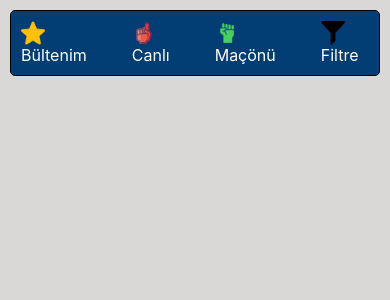
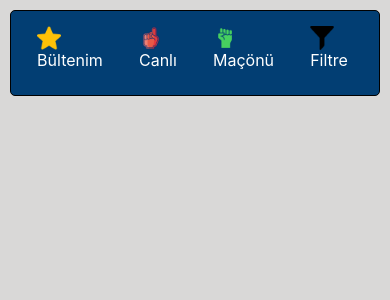
Before and after one commit to bstkpnr/invenoa-case, a React Native app: screen / in a window 390 px wide. Shown: the top 300 px of the page. Built offline with nearby package versions, Linux system fonts and the light colour scheme.

Commit message:
edit fix

```diff
--- a/src/components/MenuItem/MenuItem.style.ts
+++ b/src/components/MenuItem/MenuItem.style.ts
@@ -1,13 +1,16 @@
 import {StyleSheet, Dimensions} from 'react-native';
 
 export default StyleSheet.create({
-
+  container: {
+    width: Dimensions.get('window').width,
+  },
   menuItem: {
     flexDirection: 'row',
-    alignItems: 'center',
-    marginRight: 30,
-    padding: 5,
-
+    alignItems:'flex-start',
+    padding: 10,
+    position: 'relative',
+    marginBottom: 10,
+    zIndex:1
   },
   menuText: {
     fontSize: 16,
@@ -17,16 +20,19 @@ export default StyleSheet.create({
   subMenuContainer: {
     flexDirection: 'row',
     borderWidth: 1,
-    padding: 10,
+    padding: 5,
     borderRadius: 10,
     borderColor:'#fff',
-
-
+    position: 'absolute',
+    left: 60,
+    top: 0,
+    overflow: 'visible',
+    zIndex: 2,
+    backgroundColor:'#F5F5F5'
   },
-
   subMenuText: {
     fontSize: 14,
-    color: '#fff',
+    color: '#F24C3D',
     marginRight: 5,
   },
   icon: {
@@ -38,6 +44,5 @@ export default StyleSheet.create({
     width: 20,
     height: 20,
     margin: 3,
-
   }
 });
--- a/src/components/MenuItem/MenuItem.tsx
+++ b/src/components/MenuItem/MenuItem.tsx
@@ -1,7 +1,6 @@
-import React, { useState } from 'react';
+import React, { useEffect, useState } from 'react';
 import { View, Text, TouchableOpacity, Image, Animated } from 'react-native';
-import { data } from '../../data/data';
-import styles from './MenuItem.style'
+import styles from './MenuItem.style';
 import { ScrollView } from 'react-native-gesture-handler';
 
 interface SubMenu {
@@ -18,47 +17,51 @@ interface Menu {
   onSubMenuClick?: (subMenu: SubMenu) => void;
 }
 
-const MenuItem: React.FC<Menu> = ({ name, img, subMenus, onSubMenuClick }) => {
-  const [isActive, setIsActive] = useState(false);
-  const [scaleValue] = useState(new Animated.Value(1));
+const MenuItem: React.FC<Menu> = ({ id, name, img, subMenus, onSubMenuClick }) => {
+  const [activeSubMenuId, setActiveSubMenuId] = useState<number | null>(null);
+  const opacity = new Animated.Value(1);
 
-  const onMenuItemPressIn = () => {
-    Animated.spring(scaleValue, {
-      toValue: 1.1,
+  useEffect(() => {
+    Animated.timing(opacity, {
+      toValue: activeSubMenuId !== null && activeSubMenuId !== id ? 0 : 1,
+      duration: 300,
       useNativeDriver: true,
     }).start();
-  };
-
-  const onMenuItemPressOut = () => {
-    Animated.spring(scaleValue, {
-      toValue: 1.0,
-      useNativeDriver: true,
-    }).start();
-  };
+  }, [activeSubMenuId]);
 
   return (
-    <View style={styles.menuItem}>
+    <Animated.View
+      style={[
+        styles.menuItem,
+        { opacity: opacity, zIndex: activeSubMenuId === id ? 1 : 0 },
+      ]}
+    >
       <TouchableOpacity
-        onPressIn={onMenuItemPressIn}
-        onPressOut={onMenuItemPressOut}
-        onPress={() => setIsActive(!isActive)}
-        style={{ transform: [{ scale: scaleValue }] }}
+        onPress={() => setActiveSubMenuId(activeSubMenuId === id ? null : id)}
       >
         <Image source={img} style={styles.icon} />
         <Text style={styles.menuText}>{name}</Text>
       </TouchableOpacity>
 
-      {isActive && (
-        <ScrollView horizontal showsHorizontalScrollIndicator={false} style={styles.subMenuContainer}>
-          {subMenus.map((subMenu) => (
-            <TouchableOpacity key={subMenu.id} onPress={() => onSubMenuClick ? onSubMenuClick(subMenu) : null}>
-              <Image source={subMenu.img} style={styles.subIcon} />
-              <Text style={styles.subMenuText}>{subMenu.subMenuName}</Text>
-            </TouchableOpacity>
-          ))}
-        </ScrollView>
+      {activeSubMenuId === id && (
+        <View style={styles.subMenuContainer}>
+          <ScrollView
+            horizontal
+            showsHorizontalScrollIndicator={false}
+          >
+            {subMenus.map(subMenu => (
+              <TouchableOpacity
+                key={subMenu.id}
+                onPress={() => (onSubMenuClick ? onSubMenuClick(subMenu) : null)}
+              >
+                <Image source={subMenu.img} style={styles.subIcon} />
+                <Text style={styles.subMenuText}>{subMenu.subMenuName}</Text>
+              </TouchableOpacity>
+            ))}
+          </ScrollView>
+        </View>
       )}
-    </View>
+    </Animated.View>
   );
 };
 
--- a/src/components/Navbar/Navbar.style.ts
+++ b/src/components/Navbar/Navbar.style.ts
@@ -8,14 +8,15 @@ export default StyleSheet.create({
   },
   navBar: {
     flexDirection: 'row',
-    justifyContent: 'flex-start',
+    justifyContent:'space-evenly',
     alignItems: 'center',
     borderWidth: 1,
     borderRadius: 5,
     padding: 5,
     width: '100%',
     flexWrap: 'nowrap',
-    backgroundColor:'#023E73'
+    backgroundColor:'#023E73',
+    overflow: 'hidden',
 
   },
   selectedSubMenu: {
--- a/src/components/Navbar/Navbar.tsx
+++ b/src/components/Navbar/Navbar.tsx
@@ -1,5 +1,5 @@
 import React, { useState } from 'react';
-import { View, Text, TouchableOpacity, ScrollView, StyleSheet, Image, Button } from 'react-native';
+import { View, Text, TouchableOpacity, ScrollView, StyleSheet, Image } from 'react-native';
 import MenuItem from '../MenuItem/MenuItem';
 import { data } from '../../data/data';
 import styles from './Navbar.style'
--- a/src/data/data.ts
+++ b/src/data/data.ts
@@ -1,127 +1,88 @@
-
-const data=[
+const data = [
   {
     name: 'Bültenim',
-        img:require('../assets/star.png'),
+    img: require('../assets/star.png'),
     subMenus: [
       {
-                id:1,
-                subMenuName:'Futbol',
-                img:require('../assets/soccer-ball-variant.png')
+        id: 1,
+        subMenuName: 'Futbol',
+        img: require('../assets/soccer-ball-variant.png'),
       },
       {
-                id:2,
-                subMenuName:'Voleybol',
-                img:require('../assets/volleyball.png')
+        id: 2,
+        subMenuName: 'Voleybol',
+        img: require('../assets/volleyball.png'),
       },
       {
-                id:3,
-                subMenuName:'Hentbol',
-                img:require('../assets/handball.png')
+        id: 3,
+        subMenuName: 'Hentbol',
+        img: require('../assets/handball.png'),
       },
-            {
-                id:4,
-                subMenuName:'Buz Hokeyi',
-                img:require('../assets/ice-hockey.png')
-            },
-            {
-                id:5,
-                subMenuName:'Uzun Vadeli',
-                img:require('../assets/long-term.png')
-            }
     ],
   },
   {
     name: 'Canlı',
-        img:require('../assets/foam-hand.png'),
+    img: require('../assets/foam-hand.png'),
     subMenus: [
       {
-                id:1,
-                subMenuName:'Futbol',
-                img:require('../assets/soccer-ball-variant.png')
+        id: 1,
+        subMenuName: 'Futbol',
+        img: require('../assets/soccer-ball-variant.png'),
       },
       {
-                id:2,
-                subMenuName:'Voleybol',
-                img:require('../assets/volleyball.png')
+        id: 2,
+        subMenuName: 'Voleybol',
+        img: require('../assets/volleyball.png'),
       },
       {
-                id:3,
-                subMenuName:'Hentbol',
-                img:require('../assets/handball.png')
+        id: 3,
+        subMenuName: 'Hentbol',
+        img: require('../assets/handball.png'),
+      },
+    ],
   },
   {
-                id:4,
-                subMenuName:'Buz Hokeyi',
-                img:require('../assets/ice-hockey.png')
+    name: 'Maçönü',
+    img: require('../assets/power.png'),
+    subMenus: [
+      {
+        id: 1,
+        subMenuName: 'Futbol',
+        img: require('../assets/soccer-ball-variant.png'),
       },
       {
-                id:5,
-                subMenuName:'Uzun Vadeli',
-                img:require('../assets/long-term.png')
-            }
-        ],      },
-      {
-        name: 'Maçönü',
-        img:require('../assets/power.png'),
-        subMenus: [
-            {
-                id:1,
-                subMenuName:'Futbol',
-                img:require('../assets/soccer-ball-variant.png')
+        id: 2,
+        subMenuName: 'Voleybol',
+        img: require('../assets/volleyball.png'),
       },
       {
-                id:2,
-                subMenuName:'Voleybol',
-                img:require('../assets/volleyball.png')
+        id: 3,
+        subMenuName: 'Hentbol',
+        img: require('../assets/handball.png'),
       },
-            {
-                id:3,
-                subMenuName:'Hentbol',
-                img:require('../assets/handball.png')
-            },
-            {
-                id:4,
-                subMenuName:'Buz Hokeyi',
-                img:require('../assets/ice-hockey.png')
-            },
-            {
-                id:5,
-                subMenuName:'Uzun Vadeli',
-                img:require('../assets/long-term.png')
-            }
     ],
   },
   {
     name: 'Filtre',
-        img:require('../assets/filter.png'),
+    img: require('../assets/filter.png'),
     subMenus: [
       {
-                id:1,
-                subMenuName:'Futbol',
-                img:require('../assets/soccer-ball-variant.png')
+        id: 1,
+        subMenuName: 'Futbol',
+        img: require('../assets/soccer-ball-variant.png'),
       },
       {
-                id:2,
-                subMenuName:'Voleybol',
-                img:require('../assets/volleyball.png')
+        id: 2,
+        subMenuName: 'Voleybol',
+        img: require('../assets/volleyball.png'),
       },
       {
-                id:3,
-                subMenuName:'Hentbol',
-                img:require('../assets/handball.png')
+        id: 3,
+        subMenuName: 'Hentbol',
+        img: require('../assets/handball.png'),
       },
-            {
-                id:4,
-                subMenuName:'Buz Hokeyi',
-                img:require('../assets/ice-hockey.png')
+    ],
   },
-            {
-                id:5,
-                subMenuName:'Uzun Vadeli',
-                img:require('../assets/long-term.png')
-            }
-        ],      },
-]
+];
 
-export {data}
+export {data};
```
Also changed, not shown: App.tsx (+5 -8 lines). Lines whose indentation alone changed are shown as unchanged.
